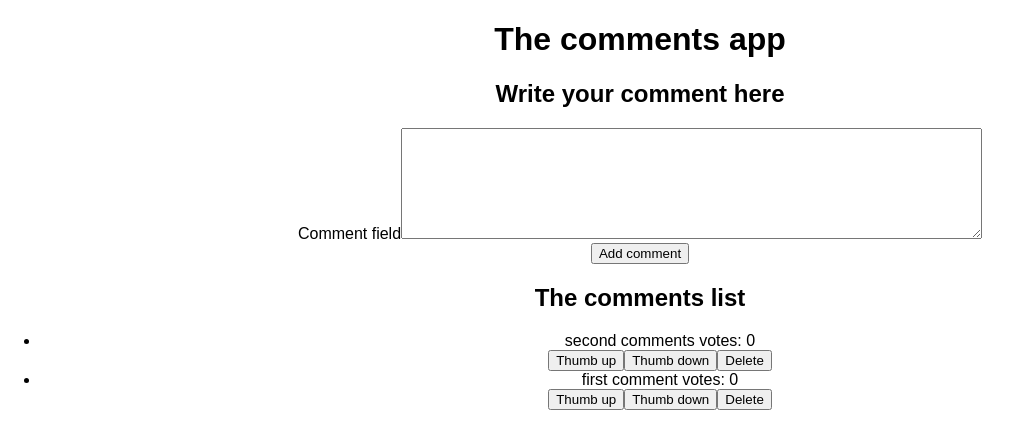
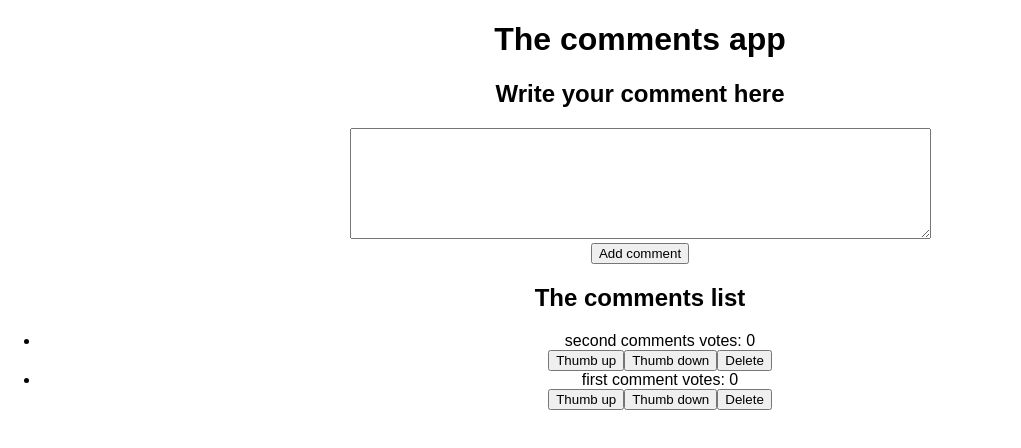
Before and after one commit to barceolga/19.7_App_React_Redux, a React (Create React App) app: page / in a window 1280 px wide. Shown: the top 448 px of the page, without its empty margins (0-1021 px from the left). Built offline with nearby package versions, Linux system fonts and the light colour scheme.

Commit message:
Fix bugs and update content for CommentForm.js file

```diff
--- a/src/CommentForm.js
+++ b/src/CommentForm.js
@@ -1,23 +1,18 @@
 import React from 'react';
 import { reduxForm, Field} from 'redux-form';
-import {addComment} from './index.js';
 
-let CommentForm = props => {
-  const { handleSubmit } = props;
+
+const CommentForm = ({ handleChange, handleSubmit, value}) => {
   return <form onSubmit={handleSubmit} className="form">
       <div className="field">
-        <label className="label">Comment field</label>
-        <Field className="textearea" name="commentField" component="textarea" rows="7" cols="70" />
+        <Field className="textearea" name="commentField" component="textarea" rows="7" cols="70" onChange={handleChange} value={value} />
       </div>
       <div className="field">
-        <div className="control">
           <button className="commentButton" type="submit">Add comment</button>
-        </div>
       </div>
     </form>
 };
-CommentForm = reduxForm({
+
+export default reduxForm({
   form: 'commentForm'
 })(CommentForm);
-
-export default CommentForm;
```
